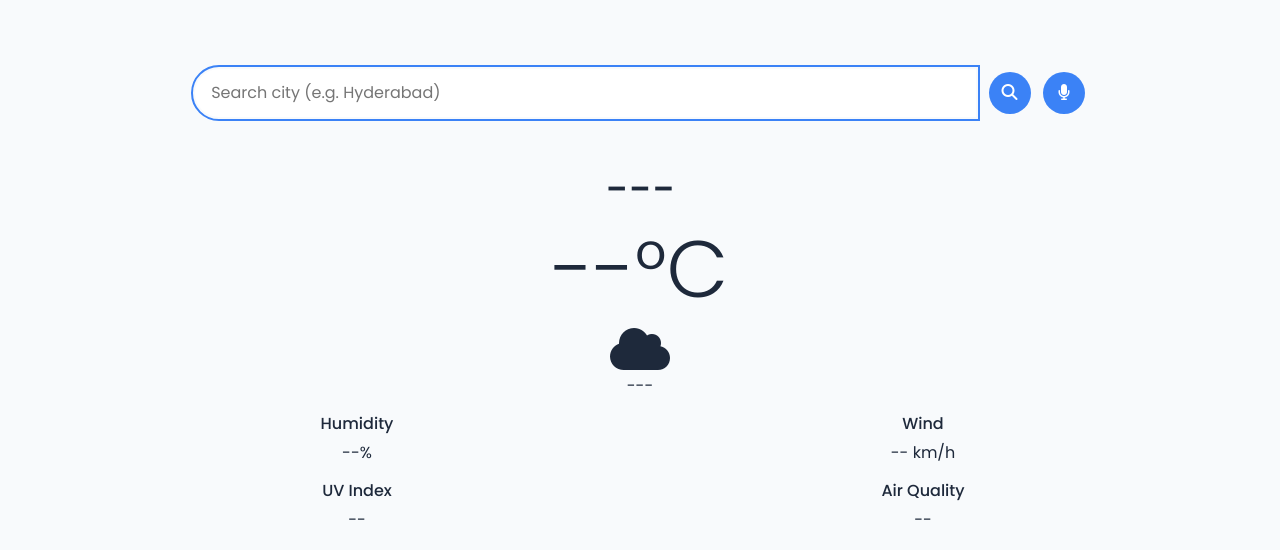
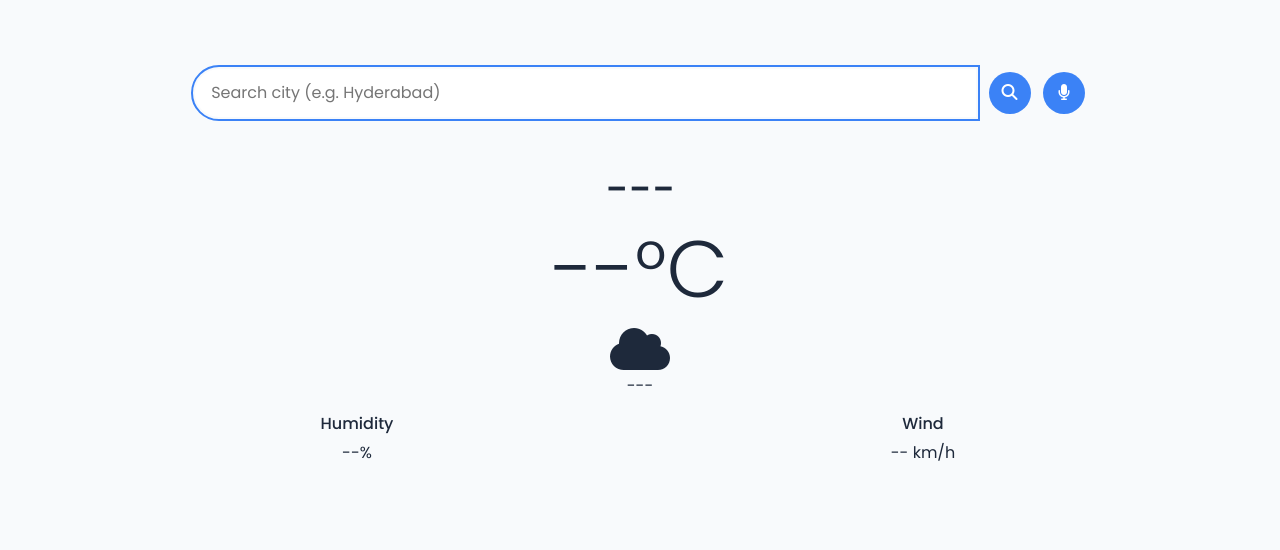
Before and after one commit to RKVankini/weather-application, a website: page index.html in a window 1280 px wide. Shown: the part 102-652 px from the top of the page. Drawn offline with nearby package versions, Linux system fonts and the light colour scheme; no server answers.

Commit message:
index.html

```diff
--- a/index.html
+++ b/index.html
@@ -141,8 +141,8 @@
           <div class="weather-component__grid">
             <div><h6>Humidity</h6><span id="humidity">--%</span></div>
             <div><h6>Wind</h6><span id="wind">-- km/h</span></div>
-            <div><h6>UV Index</h6><span id="uvi">--</span></div>
-            <div><h6>Air Quality</h6><span id="AirQuality">--</span></div>
+            <!-- <div><h6>UV Index</h6><span id="uvi">--</span></div>
+            <div><h6>Air Quality</h6><span id="AirQuality">--</span></div> -->
           </div>
         </div>
 
```
